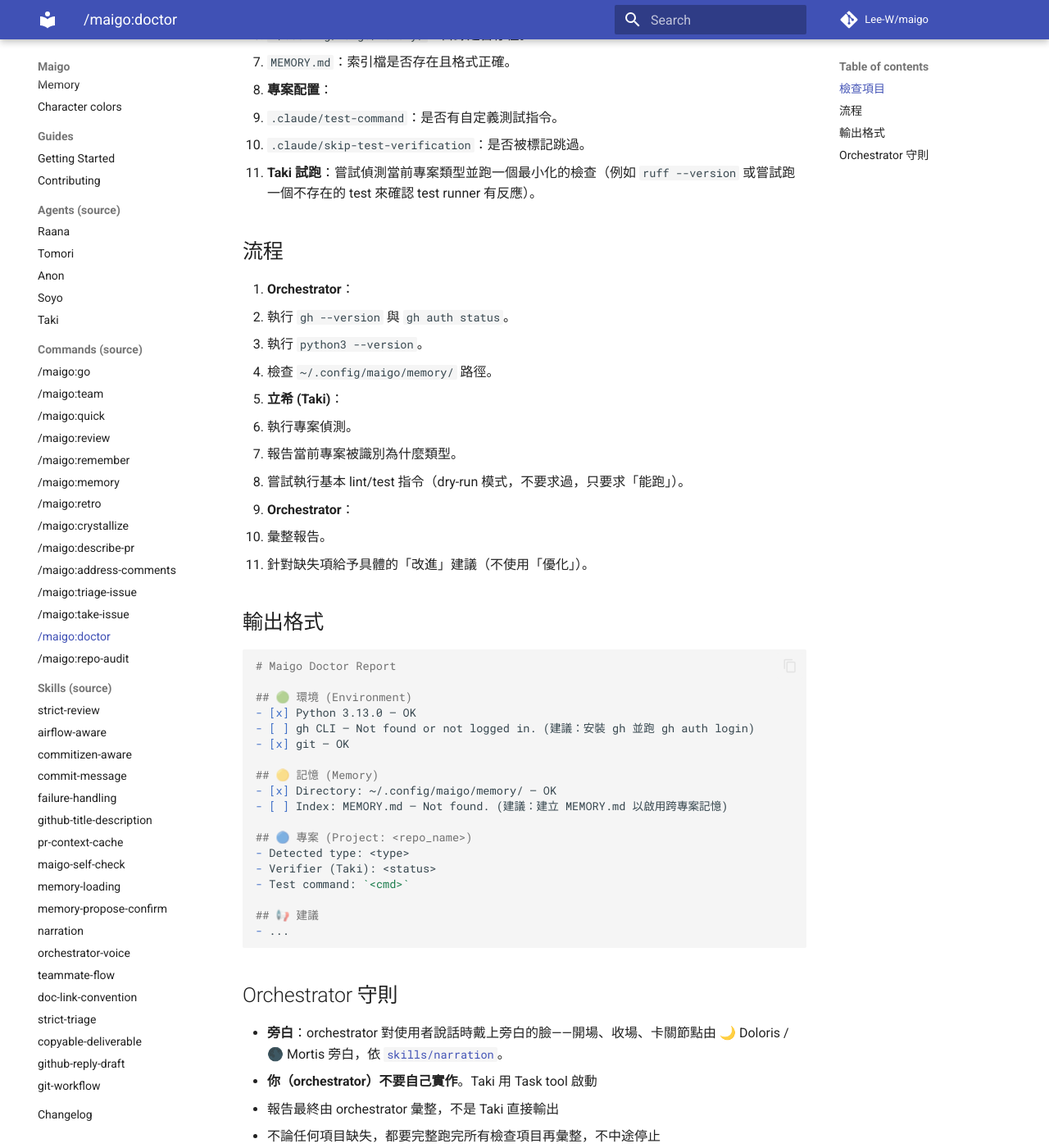
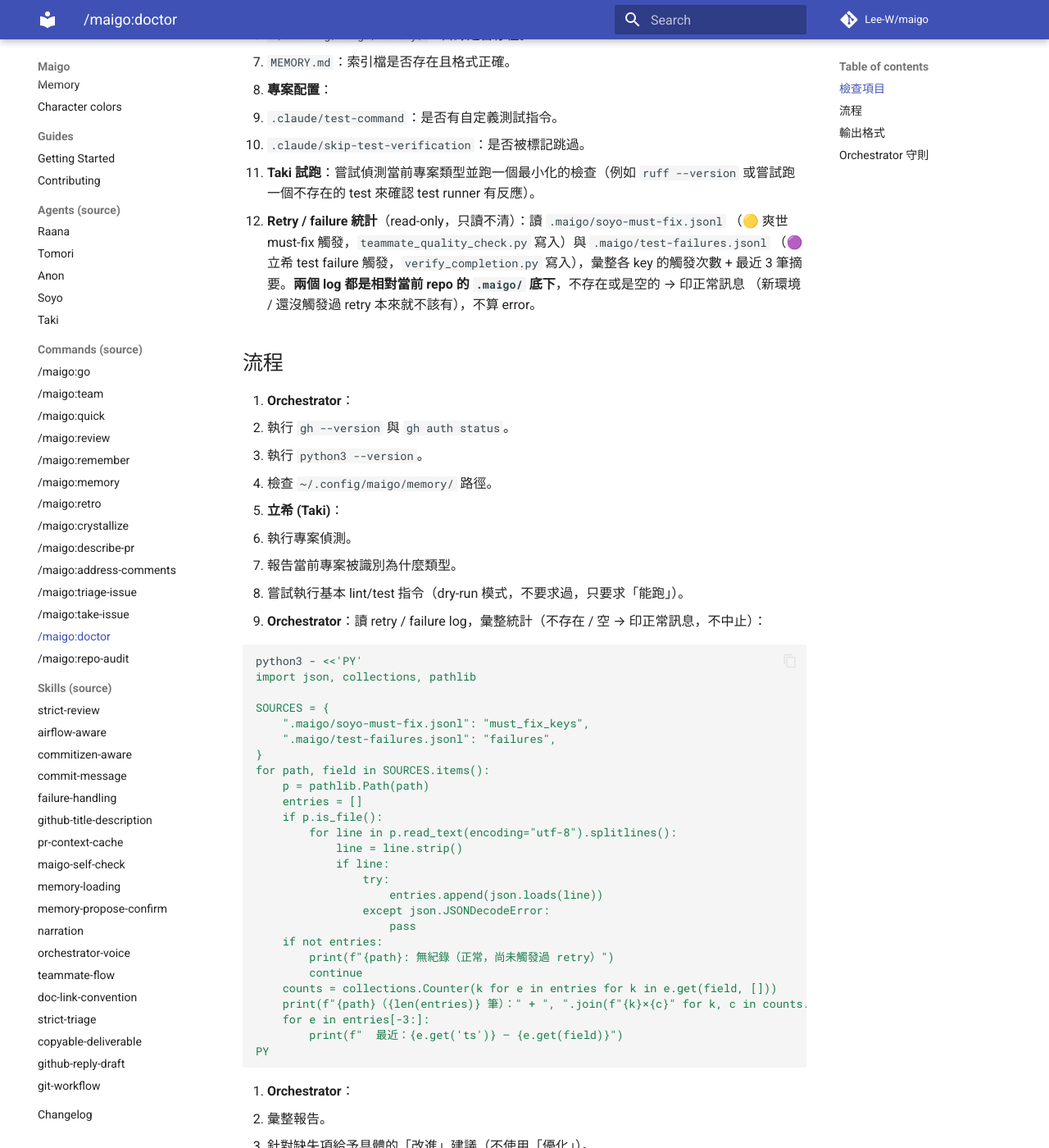
Before and after one commit to Lee-W/maigo, an MkDocs documentation site: the page built from docs/commands/doctor.md, in a window 1280 px wide and 1400 px high, scrolled down 476 px. Shown: the whole window at 82% size. Built offline with MkDocs 1.6.1 and Material for MkDocs 9.7.7, drawn with Linux system fonts in a browser that asks for light colours; comment, search, counter and statistics services are not loaded; some of the changed text lies outside the part shown.

Commit message:
feat(doctor): report retry / failure statistics from .maigo hook logs
  - 彙整 soyo-must-fix.jsonl 與 test-failures.jsonl 的觸發次數與最近筆摘要
  - log 不存在或空視為正常；read-only 只讀不清；補 allowed-tools 宣告

````diff
--- a/commands/doctor.md
+++ b/commands/doctor.md
@@ -1,5 +1,6 @@
 ---
-description: 診斷 Maigo 環境與專案配置。檢查 gh CLI、記憶層目錄、以及 Taki (Verifier) 是否能跑。
+description: 診斷 Maigo 環境與專案配置。檢查 gh CLI、記憶層目錄、Taki (Verifier) 是否能跑、以及 retry / failure log 統計（哪個環節最常卡）。
+allowed-tools: Bash(gh --version:*), Bash(gh auth status:*), Bash(python3:*), Bash(git --version:*), Bash(ls:*), Bash(test:*), Bash(cat:*), Read, Task
 ---
 
 <!-- mkdocs-include-start -->
@@ -23,6 +24,11 @@
    - `.claude/test-command`：是否有自定義測試指令。
    - `.claude/skip-test-verification`：是否被標記跳過。
    - **Taki 試跑**：嘗試偵測當前專案類型並跑一個最小化的檢查（例如 `ruff --version` 或嘗試跑一個不存在的 test 來確認 test runner 有反應）。
+4. **Retry / failure 統計**（read-only，只讀不清）：讀 `.maigo/soyo-must-fix.jsonl`
+   （🟡 爽世 must-fix 觸發，`teammate_quality_check.py` 寫入）與 `.maigo/test-failures.jsonl`
+   （🟣 立希 test failure 觸發，`verify_completion.py` 寫入），彙整各 key 的觸發次數 + 最近
+   3 筆摘要。**兩個 log 都是相對當前 repo 的 `.maigo/` 底下**，不存在或是空的 → 印正常訊息
+   （新環境 / 還沒觸發過 retry 本來就不該有），不算 error。
 
 ## 流程
 
@@ -34,7 +40,38 @@
    - 執行專案偵測。
    - 報告當前專案被識別為什麼類型。
    - 嘗試執行基本 lint/test 指令（dry-run 模式，不要求過，只要求「能跑」）。
-3. **Orchestrator**：
+3. **Orchestrator**：讀 retry / failure log，彙整統計（不存在 / 空 → 印正常訊息，不中止）：
+
+```bash
+python3 - <<'PY'
+import json, collections, pathlib
+
+SOURCES = {
+    ".maigo/soyo-must-fix.jsonl": "must_fix_keys",
+    ".maigo/test-failures.jsonl": "failures",
+}
+for path, field in SOURCES.items():
+    p = pathlib.Path(path)
+    entries = []
+    if p.is_file():
+        for line in p.read_text(encoding="utf-8").splitlines():
+            line = line.strip()
+            if line:
+                try:
+                    entries.append(json.loads(line))
+                except json.JSONDecodeError:
+                    pass
+    if not entries:
+        print(f"{path}: 無紀錄（正常，尚未觸發過 retry）")
+        continue
+    counts = collections.Counter(k for e in entries for k in e.get(field, []))
+    print(f"{path}（{len(entries)} 筆）：" + ", ".join(f"{k}×{c}" for k, c in counts.most_common()))
+    for e in entries[-3:]:
+        print(f"  最近：{e.get('ts')} — {e.get(field)}")
+PY
+```
+
+4. **Orchestrator**：
    - 彙整報告。
    - 針對缺失項給予具體的「改進」建議（不使用「優化」）。
 
@@ -57,6 +94,11 @@
 - Verifier (Taki): <status>
 - Test command: `<cmd>`
 
+## 🔁 Retry / Failure 統計
+- `.maigo/soyo-must-fix.jsonl`：<N 筆，或「無紀錄（正常）」> — <key×次數 摘要>
+- `.maigo/test-failures.jsonl`：<N 筆，或「無紀錄（正常）」> — <key×次數 摘要>
+- 最近 3 筆：<ts — key>
+
 ## 📢 建議
 - ...
 ```
````
